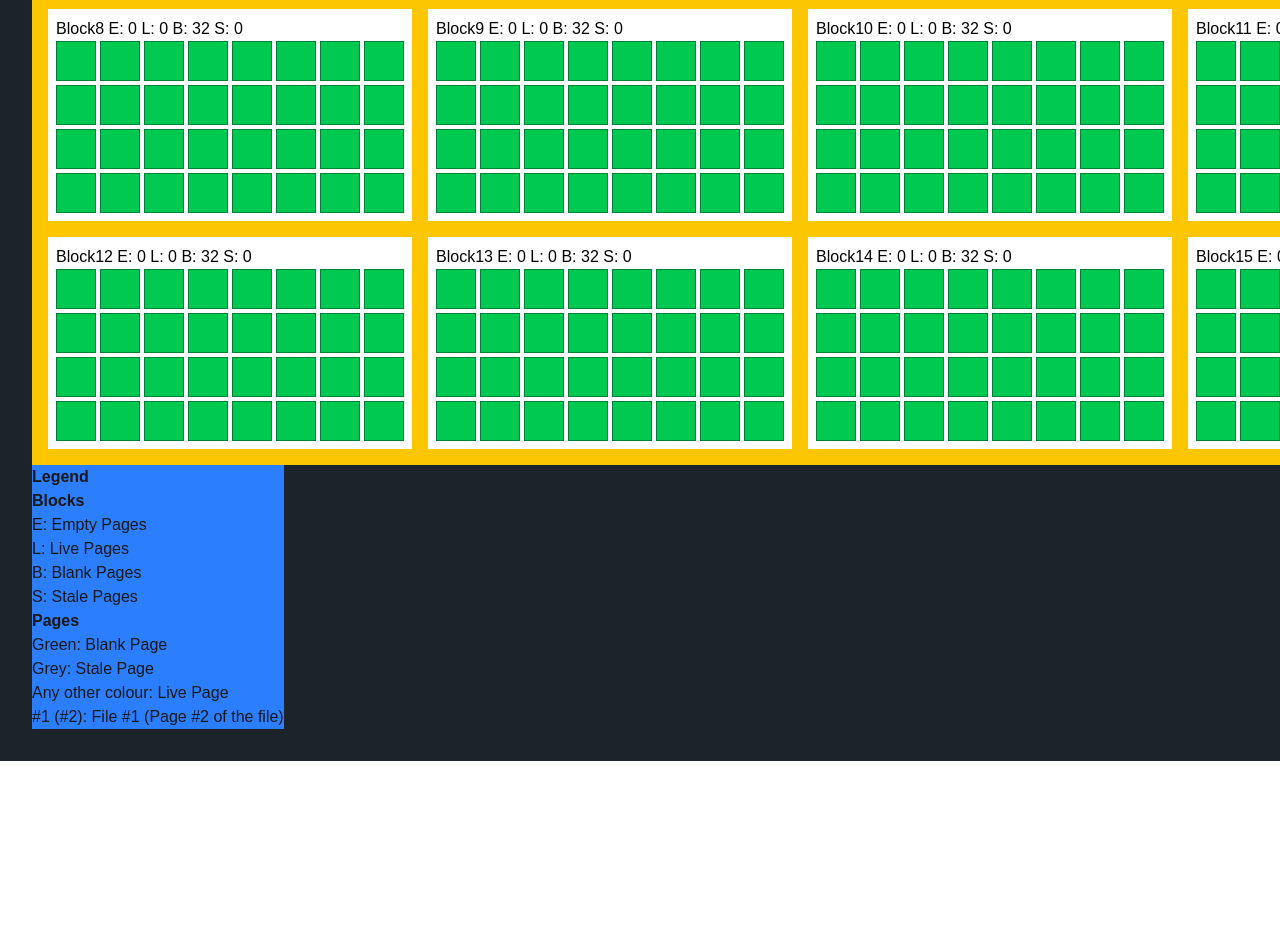
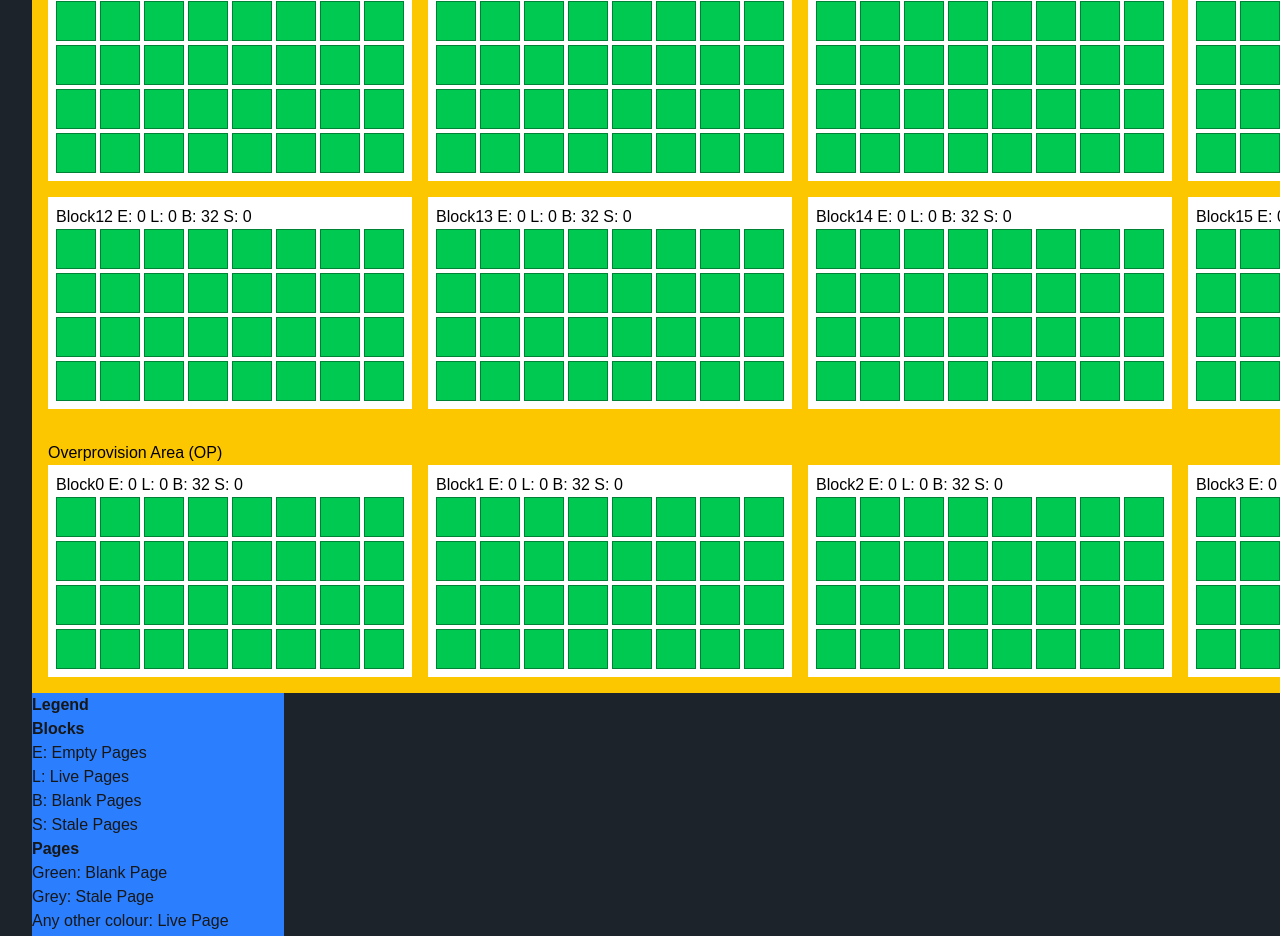
Before and after one commit to Maksym-W/ssd_visualizer, a Next.js app: page / in a window 1280 px wide. Shown: the part 711-1647 px from the top of the page. Before the commit the page ends 1472 px from the top, so only its background shows below. Built offline with nearby package versions, Linux system fonts and the light colour scheme.

Commit message:
rewrote the greedy gc algorithm. as of right now it only works by clearing all stale pages across all blocks. also accounts for swapping with op blocks. however, need to work on re-implementing a more nuanced gc with greedy add (but this needed to be written in anyways)

```diff
--- a/src/app/algorithms/greedy.tsx
+++ b/src/app/algorithms/greedy.tsx
@@ -41,7 +41,7 @@ const maxStalePages = (blocks: Array<Block>, ignoredPages: Array<number> = []) =
   return maxIndex;
 }
 
-export function greedyWrite(size: number, blocks: Array<Block>, currentBlock: number, setCurrentBlock: Function, fileID: number, backupPages: Array<Page>, setBackupPages: Function, numAlreadyWritten: number): Array<Block> {
+export function greedyWrite(size: number, blocks: Array<Block>, currentBlock: number, setCurrentBlock: Function, fileID: number, overprovisionArea: Array<Block>, setOverprovisionArea: Function, numAlreadyWritten: number): Array<Block> {
 
   if (isNaN(size)) return [];
 
@@ -104,9 +104,9 @@ export function greedyWrite(size: number, blocks: Array<Block>, currentBlock: nu
     }
 
     // we should check if there are enough spaces to write to.
-    greedyGarbageCollection(newBlocks, backupPages, setCurrentBlock);
+    // greedyGarbageCollection(newBlocks, overprovisionArea, setCurrentBlock);
     console.log("Stale pages remaining: " + numOfStalePages);
-    greedyWrite(pagesToUpdate * 4, newBlocks, currentBlock, setCurrentBlock, fileID, backupPages, setBackupPages, numAlreadyWritten);
+    greedyWrite(pagesToUpdate * 4, newBlocks, currentBlock, setCurrentBlock, fileID, overprovisionArea, setOverprovisionArea, numAlreadyWritten);
   } else {
     return blocks;
   }
@@ -140,30 +140,78 @@ export function greedyDelete(fileID: number, blocks: Array<Block>, setCurrentBlo
   return newBlocks;
 }
 
-export function greedyGarbageCollection(blocks: Array<Block>, backupPages: Array<Page>, setCurrentBlock: Function): Array<Page> {
-  console.log("garbage collection has started");
-  // find the block with the most amount of stale pages
-  let blockIndex = maxStalePages(blocks);
+export function greedyGarbageCollection(blocks: Array<Block>, overprovisionArea: Array<Block>, setCurrentBlock: Function): Array<Block> {
+  // Right now, this is going to clear EVERY block that has stale pages.
+  // Realistically this rarely happens.
+  // This will eventually be a toggleable mode. There is a manual mode (this one)
+  // that will clear everything, and an automatic mode that will work when a certain
+  // condition is met.
 
-  // Step 1: Find each non-stale page, write it to the backup pages
-  const newBackupPages: Array<Page> = [];
+  // Step 1: iterate over every block.
+  const newBlocks = [...blocks];
 
-  for (const page of blocks[blockIndex].pages)
-    if (/^Written by file \d+$/.test(page.status)) newBackupPages.push(page);
+  const blocksToWipe: number[] = [];
+  for (let i = 0; i < newBlocks.length; i++) {
+    const block = newBlocks[i];
+    for (let index = 0; index < block.pages.length; index++) {
+      const page = block.pages[index];
+      if (page.status.startsWith("Stale")) {
+        // This block needs to be wiped
+        blocksToWipe.push(i);
+        break;
+      }
+    }
+  }
 
-  for (let pageIndex = 0; pageIndex < newBackupPages.length; pageIndex++) // Note, we are assuming that all of the pages in the backup are empty.
-      backupPages[pageIndex] = newBackupPages[pageIndex];
+  console.log(newBlocks);
 
-  // Step 2: set all pages in the block to empty pages
-  for (let pageIndex = 0; pageIndex < backupPages.length; pageIndex++) blocks[blockIndex].pages[pageIndex] = { status: "Empty", bgColour: "bg-green-500"};
+  // Step 2: Iterate over the blocks to wipe.
+  // We're going to first get rid of all of the stale pages.
+  // Then we're going to re-distribute all of the non-stale pages.
+  for (let i = 0; i < blocksToWipe.length; i++) {
+    // Check if i > the number of overprovision blocks we have. In this case, we can't switch out the block
+    // to our OP area. Instead, we will increment the erase cycles on that block exactly.
+    if (i >= overprovisionArea.length) {
+      newBlocks[blocksToWipe[i]].numErases++;
+    } else {
+      // In this case, we increment the number of erases on the corresponding OP block (we're switching it out)
+      // We don't just want to pick any block, though... We want to pick the block with the least erases.
+      const minIndex = overprovisionArea.reduce((minIdx, block, i, a) => block.numErases < a[minIdx].numErases ? i : minIdx, 0);
+      // Of course, if the number of erases on the current block is less than on the OP block, we will just erase ours.
+      if (newBlocks[blocksToWipe[i]].numErases < overprovisionArea[minIndex].numErases) {
+        newBlocks[blocksToWipe[i]].numErases++;
+      } else {
+        overprovisionArea[minIndex].numErases++;
+      }
+    }
 
-  // Step 3: write back the backup pages
-  for (let pageIndex = 0; pageIndex < newBackupPages.length; pageIndex++)
-    blocks[blockIndex].pages[pageIndex] = newBackupPages[pageIndex]; // Maybe call greedywrite here instead?
+    // Now we get all of the non-stale pages into a backup array
+    const newPages = [];
+    for (let j = 0; j < newBlocks[blocksToWipe[i]].pages.length; j++) {
+      newPages.push({ status: "Empty", bgColour: "bg-green-500" });
+    }
 
-  // NOTE: we also need to reset the number of stale pages in the block
-  blocks[blockIndex].numStalePages = 0;
+    // Now we fill in all of the written pages into the new pages array
+    let currentIndex = 0;
+    for (let j = 0; j < newBlocks[blocksToWipe[i]].pages.length; j++) {
+      const page = newBlocks[blocksToWipe[i]].pages[j];
+      if (page.status.startsWith("Written")) {
+        newPages[currentIndex] = page;
+        currentIndex++;
+      }
+    }
 
-  console.log("garbage collection is done.");
-  return [];
+    // Finally, we overwrite the block's with our new pages.
+    newBlocks[blocksToWipe[i]].pages = newPages;
+
+    // And we also need to get rid of the number of stale pages in the block!! Important!!
+    newBlocks[blocksToWipe[i]].numStalePages = 0;
+    // And also add the new number of blank pages!
+    newBlocks[blocksToWipe[i]].numBlankPages = (newBlocks[blocksToWipe[i]].pages.length - currentIndex);
+  }
+
+  // For good measure
+  setCurrentBlock(minStalePages(blocks, []));
+
+  return newBlocks;
 }
--- a/src/app/page.tsx
+++ b/src/app/page.tsx
@@ -4,7 +4,7 @@ import Ssdpage from "./components/ssdpage";
 import { useEffect, useState } from "react";
 import Ssdblock from "./components/ssdblock";
 
-import { greedyWrite, greedyDelete } from "./algorithms/greedy";
+import { greedyWrite, greedyDelete, greedyGarbageCollection } from "./algorithms/greedy";
 import SSDDie from "./components/ssddie";
 
 export interface Page {
@@ -38,13 +38,19 @@ export default function Home() {
     newBlocks.push(newBlock);
   }
 
-  let newBackupPages = [];
-  for (let i = 0; i < 16; i++) {
-    newBackupPages.push({ status: "Empty", bgColour: "bg-green-500" })
+  let newOverprovisionArea = [];
+  for (let i = 0; i < blockRows * blockCols / 4; i++) {
+    let pages = [];
+    for (let j = 0; j < pageRows * pageCols; j++) {
+      pages.push({ status: "Empty", bgColour: "bg-green-500" })
+    }
+    const newBlock: Block = { pages: pages, numStalePages: 0, numBlankPages: pageRows * pageCols, numLivePages: 0, numErases: 0 };
+    newOverprovisionArea.push(newBlock);
   }
+  console.log(newOverprovisionArea);
 
   const [blocks, setBlocks] = useState(newBlocks);
-  const [backupPages, setBackupPages] = useState(newBackupPages)
+  const [overprovisionArea, setOverprovisionArea] = useState(newOverprovisionArea)
 
   // Block we're currently writing to
   const [currentBlock, setCurrentBlock] = useState(-1);
@@ -65,7 +71,7 @@ export default function Home() {
 
   const handleWriteFile = () => {
     if (algorithm == "Greedy") {
-      const updatedBlocks = greedyWrite(parseInt(fileSizeValue), blocks, currentBlock, setCurrentBlock, fileCounter, backupPages, setBackupPages, 0);
+      const updatedBlocks = greedyWrite(parseInt(fileSizeValue), blocks, currentBlock, setCurrentBlock, fileCounter, overprovisionArea, setOverprovisionArea, 0);
 
       setBlocks(updatedBlocks);
       setFileCounter(fileCounter + 1); // Increment for next file
@@ -86,12 +92,12 @@ export default function Home() {
     }
   };
 
+  const handleGarbageCollection = () => {
+    let newBlocks = greedyGarbageCollection(blocks, overprovisionArea, setCurrentBlock);
+    setBlocks(newBlocks);
+  }
+
   let pageCounter = 1;
-// export interface Page {
-//     status: string;
-//     bgColour: string;
-//     writtenByFile?: number;
-// };
 
 
   return (
@@ -128,18 +134,20 @@ export default function Home() {
           <option disabled={true}>Select an Algorithm</option>
           <option>Greedy</option>
         </select>
-        {/* The below doesnt do anything yet */}
-        <select defaultValue="Slow Mo off"
-        className="select select-primary"
-        onChange={e => setAlgorithm(e.target.value)}>
-          <option>Slow Mo On</option>
-          <option>Slow Mo off</option>
-        </select>
+
+        <button onClick={handleGarbageCollection}
+          className="btn btn-primary"
+        >
+          Toggle Garbage Collection
+        </button>
 
 
 
 
         <SSDDie blocks={blocks} blockRows={blockRows} blockCols={blockCols} pageRows={pageRows} pageCols={pageCols} text={"Main Storage"} />
+
+        {/* Overprovision Area */}
+        <SSDDie blocks={overprovisionArea} blockRows={Math.floor(blockRows/4)} blockCols={blockCols} pageRows={pageRows} pageCols={pageCols} text={"Overprovision Area (OP)"} />
 
         <div className="bg-blue-500 inline-block">
           <p className="font-bold">Legend</p>
```
